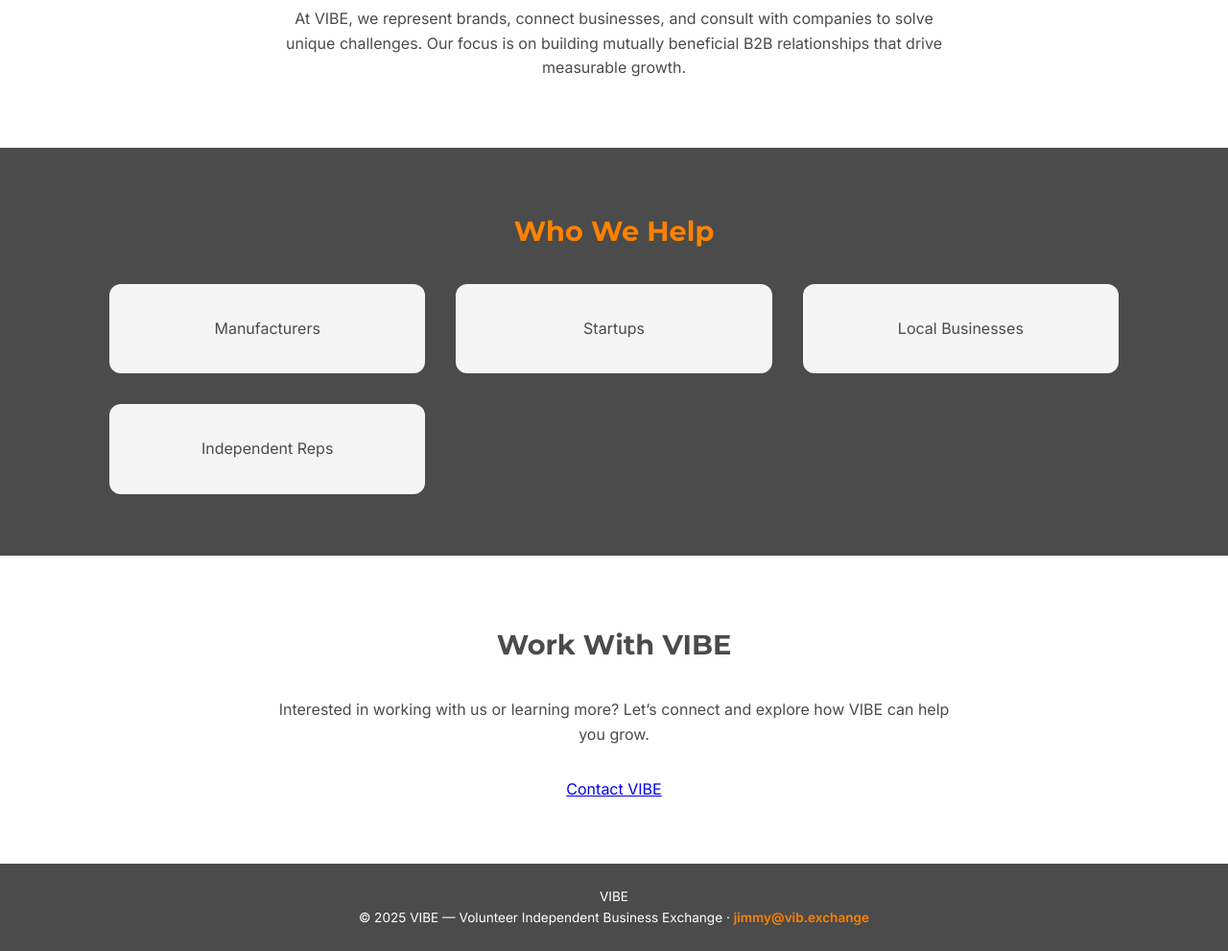
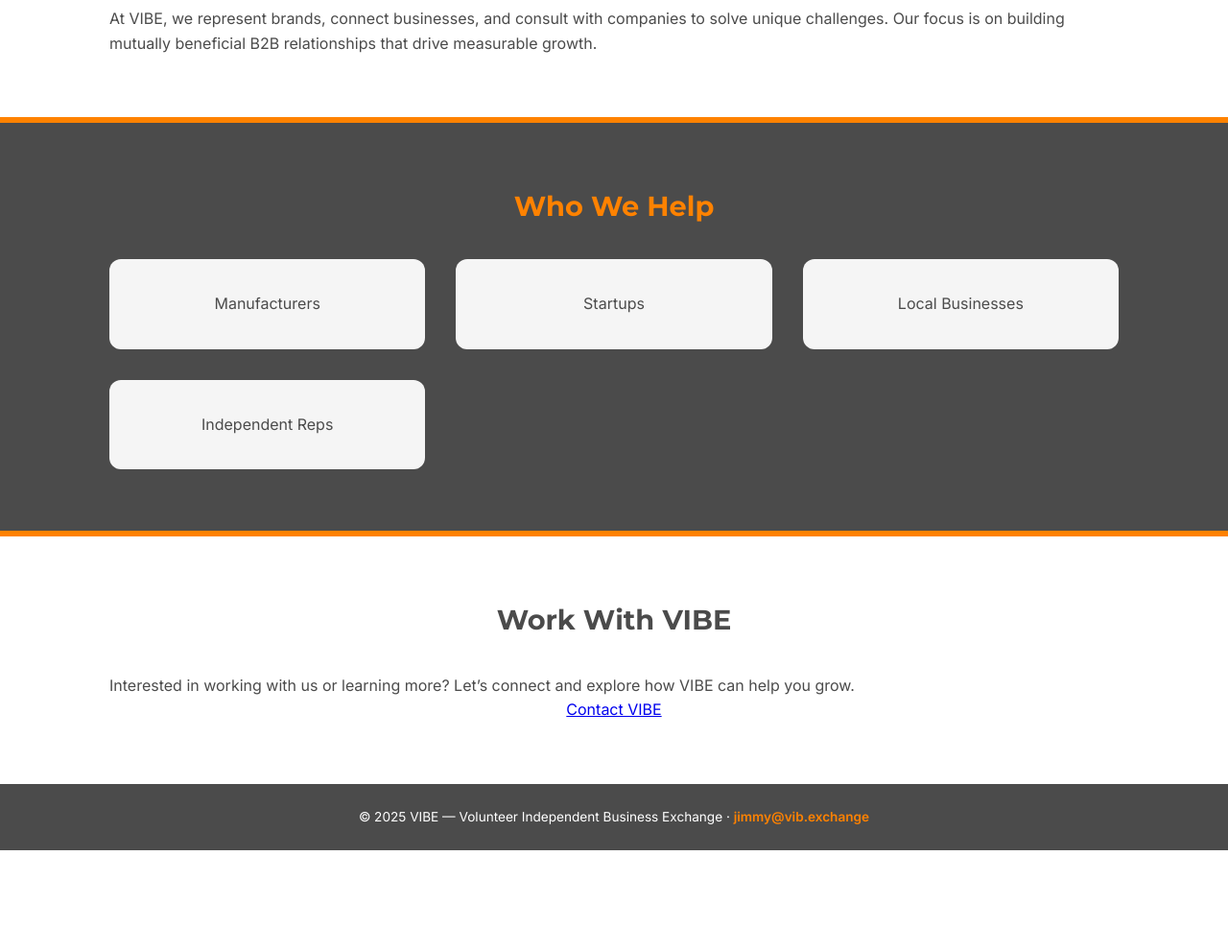
Before and after one commit to VIBEjimmy/vibe-website, a plain HTML site: page index.html in a window 1280 px wide. Shown: the part 780-1771 px from the top of the page at 96% size. After the commit the page ends 1666 px from the top, so only its background shows below. Drawn offline with Linux system fonts and the light colour scheme.

Commit message:
Update index.html

```diff
--- a/index.html
+++ b/index.html
@@ -4,30 +4,15 @@
   <meta charset="UTF-8">
   <meta name="viewport" content="width=device-width, initial-scale=1.0">
   <title>VIBE | Volunteer Independent Business Exchange</title>
-
-  <!-- SEO Meta -->
-  <meta name="description" content="VIBE — Volunteer Independent Business Exchange. Your independent partner for sales, strategy, and growth.">
-  <meta name="keywords" content="VIBE, business exchange, sales consulting, B2B growth, Chattanooga, strategy">
-  <meta name="author" content="Jimmy Atkins">
-
-  <!-- Open Graph -->
-  <meta property="og:title" content="VIBE | Volunteer Independent Business Exchange">
-  <meta property="og:description" content="Your independent partner for sales, strategy, and growth.">
-  <meta property="og:type" content="website">
-  <meta property="og:url" content="https://vib.exchange">
-  <meta property="og:image" content="https://vib.exchange/favicon.png">
-
-  <!-- Favicon -->
+  <link rel="stylesheet" href="styles.css">
   <link rel="icon" type="image/png" href="favicon.png">
-
-  <!-- Fonts & Styles -->
   <link href="https://fonts.googleapis.com/css2?family=Inter:wght@400;600;700&family=Montserrat:wght@600;700&display=swap" rel="stylesheet">
-  <link rel="stylesheet" href="styles.css">
 </head>
 <body>
+
   <header>
     <div class="logo">VIBE</div>
-    <nav aria-label="Main navigation">
+    <nav>
       <a href="index.html">Home</a>
       <a href="blog.html">Blog</a>
       <a href="contact.html">Contact Us</a>
@@ -36,22 +21,23 @@
 
   <div class="divider"></div>
 
-  <!-- Hero -->
-  <section class="alt-gray hero">
-    <div class="content">
-      <h1>Volunteer Independent Business Exchange</h1>
-      <p>Your independent partner for sales, strategy, and growth.</p>
-      <a href="contact.html" class="cta">Contact VIBE</a>
-    </div>
+  <!-- Hero Section -->
+  <section class="hero alt-gray">
+    <h1>
+      Volunteer Independent<br>
+      Business Exchange
+    </h1>
+    <p>Your independent partner for sales, strategy, and growth.</p>
+    <a href="contact.html" class="cta">Contact VIBE</a>
   </section>
 
   <div class="divider"></div>
 
-  <!-- About -->
+  <!-- What is VIBE -->
   <section class="alt-white">
     <div class="content">
       <h2>What is VIBE?</h2>
-      <p style="text-align:center; max-width:700px; margin:0 auto;">
+      <p>
         At VIBE, we represent brands, connect businesses, and consult with companies to solve unique challenges.
         Our focus is on building mutually beneficial B2B relationships that drive measurable growth.
       </p>
@@ -75,36 +61,42 @@
 
   <div class="divider"></div>
 
-  <!-- CTA -->
+  <!-- Work With VIBE -->
   <section class="alt-white">
-    <div class="content" style="text-align:center;">
+    <div class="content">
       <h2>Work With VIBE</h2>
-      <p style="max-width:700px; margin:0 auto 2rem;">
+      <p>
         Interested in working with us or learning more? Let’s connect and explore how VIBE can help you grow.
       </p>
-      <a href="contact.html" class="cta">Contact VIBE</a>
+      <div style="text-align:center;">
+        <a href="contact.html" class="cta">Contact VIBE</a>
+      </div>
     </div>
   </section>
 
   <footer>
-    <div class="logo">VIBE</div>
     © 2025 VIBE — Volunteer Independent Business Exchange ·
     <a href="mailto:jimmy@vib.exchange">jimmy@vib.exchange</a>
   </footer>
 
-  <!-- Sliding Divider Script -->
   <script>
+    // Divider scroll animation
     const dividers = document.querySelectorAll('.divider');
-    window.addEventListener('scroll', () => {
-      dividers.forEach(div => {
-        const rect = div.getBoundingClientRect();
-        if (rect.top < window.innerHeight && rect.bottom >= 0) {
-          div.classList.add('hidden');
+    const observer = new IntersectionObserver((entries) => {
+      entries.forEach(entry => {
+        if (entry.isIntersecting) {
+          entry.target.classList.remove('hidden');
         } else {
-          div.classList.remove('hidden');
+          entry.target.classList.add('hidden');
         }
       });
+    }, { threshold: 0.1 });
+
+    dividers.forEach(divider => {
+      divider.classList.add('hidden');
+      observer.observe(divider);
     });
   </script>
+
 </body>
 </html>
```
